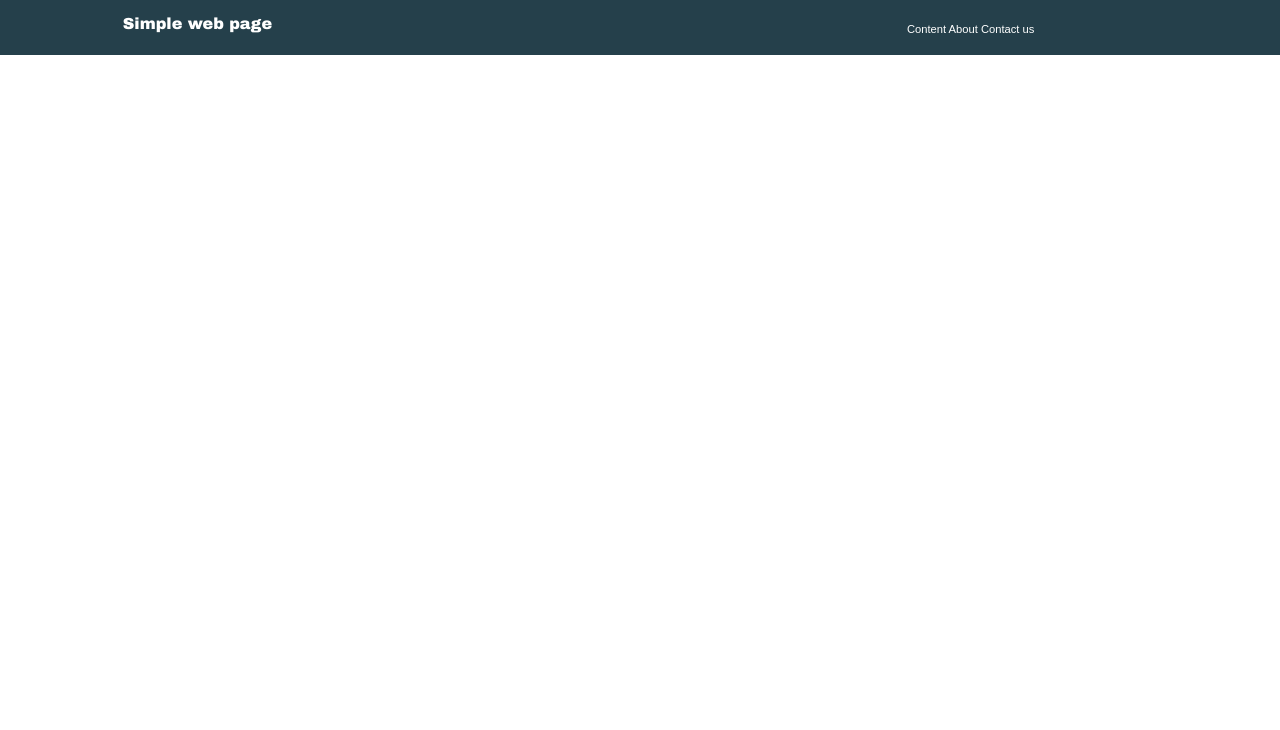
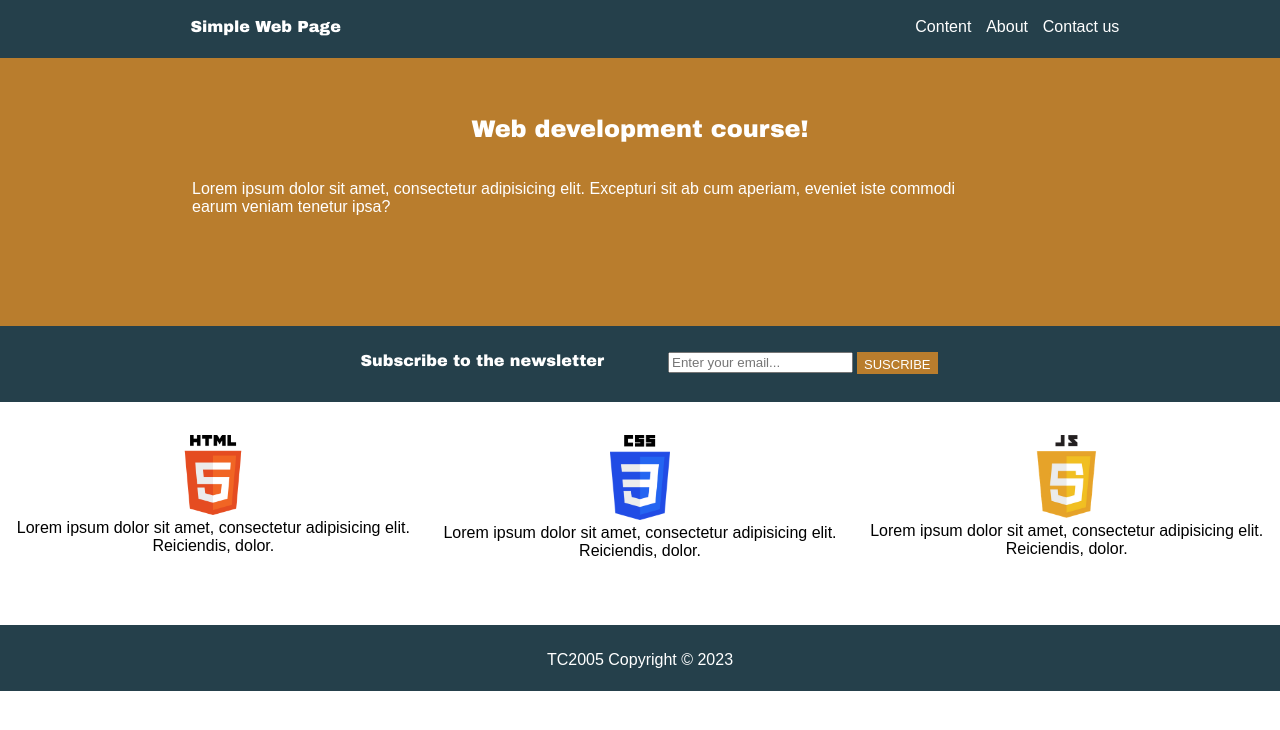
Before and after one commit to daniel-rdcz/PaginaWebSimple, a plain HTML site: page web.html in a window 1280 px wide. Drawn offline with Linux system fonts and the light colour scheme.

Commit message:
finished web page

```diff
--- a/web.css
+++ b/web.css
@@ -1,31 +1,76 @@
 html, body{
     margin: 0;
     padding: 0;
+    font-family: Arial;
 }
 
-.navbar{
-  display: flex;
+.navbar-l { grid-area: nl; font-family: arial black; text-align: right;}
+.navbar-c { grid-area: nc;}
+.navbar-r { grid-area: nr; display: grid; color: white; grid-template-areas: 'nr-l nr-c nr-r'; width: 60%; }
+
+.nvr-l{grid-area: nr-l;}
+.nvr-c{grid-area: nr-c;}
+.nvr-r{grid-area: nr-r;}
+
+
+.navbar-container{
+  display: grid;
   background-color: #25404b;
   min-height: 40px;
   color: white;
-  padding-top: 1.2%;
+  grid-template-areas:
+    'nl nl nc nc nr nr';
+  gap: 10%;
+  padding-top: 1.4%;
 }
 
-.navbarL{
-  flex-grow: 1;
-  padding-right: 40%;
-  font-family:   'Arial Black';
+.yellow-container{
+  display:flex;
+  flex-direction: column;
+  background-color: #b97d2d;
+  min-height: 230px;
+  color: white;
+  gap: 10%;
+  padding-top: 3%;
+}
+
+.y-body{text-align: justify; width: 70%; align-self: center;}
+
+h2{font-family: arial black; text-align: center;}
+
+.midbar-l { grid-area: ml; text-align: right; font-family: Arial BLack;}
+.midbar-r { grid-area: mr; display: flex; color: white;  width: 60%; gap: 1%;}
+
+.mvr-l{grid-area: mr-l;}
+.mvr-r{grid-area: mr-r; background-color: #b97d2d; height: 35%; text-align: center; font-size: small; padding-left: 2%; padding-right: 2%; padding-top: 1.3%;}
+
+
+.midbar-container{
+  display: grid;
+  background-color: #25404b;
+  min-height: 50px;
+  color: white;
+  grid-template-areas:
+    'ml ml ml mr mr mr';
+  padding-top: 2%;
+  gap: 5%;
+}
+
+.bottom-bar{
+  display: flex;
+  min-height: 190px;
+  justify-content: space-evenly;
+  padding-top: 2.6%;
+}
+
+.img-b{
   text-align: center;
 }
-.navbarM{
+
+.bottom{
+  background-color: #25404b;
+  min-height: 40px;
   text-align: center;
+  padding-top: 2%;
+  color: white;
 }
-.navbarR{
-  flex-grow: 1;
-  font-family: arial;
-  font-size: 70%;
-  margin-top: .6%;
-  display: flex;
-  text-align: left;
-  letter-spacing: 2x;
-}
--- a/web.html
+++ b/web.html
@@ -8,8 +8,32 @@
     <title>Document</title>
 </head>
 <body>
-    <div class="navbar">
-        <div class="navbarL">Simple web page</div><div></div><div class="navbarR">Content About Contact us</div>
+    <div class="navbar-container">
+        <div class="navbar-l">Simple Web Page</div>
+        <div class="navbar-c"></div>
+        <div class="navbar-r">
+            <div class="nvr-l">Content</div>
+            <div class="nvr-c">About</div>
+            <div class="nvr-r">Contact us</div>
+        </div>
     </div>
+
+    <div class="yellow-container">
+        <div><h2>Web development course!</h2></div><br>
+        <div class="y-body">Lorem ipsum dolor sit amet, consectetur adipisicing elit. Excepturi sit ab cum aperiam, eveniet iste commodi <br> earum veniam tenetur ipsa?</div>
+    </div>
+    <div class="midbar-container">
+        <div class="midbar-l">Subscribe to the newsletter</div>
+        <div class="midbar-r">
+            <div class="mvr-l"><input type="text" placeholder="Enter your email..."></div>
+            <div class="mvr-r">SUSCRIBE</div>
+        </div>
+    </div>
+    <div class="bottom-bar">
+        <div class="img-b"><img src="./images/html-logo.png" style="width: 80px;"><br>Lorem ipsum dolor sit amet, consectetur adipisicing elit. Reiciendis, dolor.</div>
+        <div class="img-b"><img src="./images/css-logo.png" style="width: 60px;"><br>Lorem ipsum dolor sit amet, consectetur adipisicing elit. Reiciendis, dolor.</div>
+        <div class="img-b"><img src="./images/js-logo.png" style="width: 83px;"><br>Lorem ipsum dolor sit amet, consectetur adipisicing elit. Reiciendis, dolor.</div>
+    </div>
+    <div class="bottom">TC2005 Copyright &#169 2023</div>
 </body>
 </html>
```
Also changed, not shown: images/css-logo.png (added), images/html-logo.png (added), images/js-logo.png (added).
